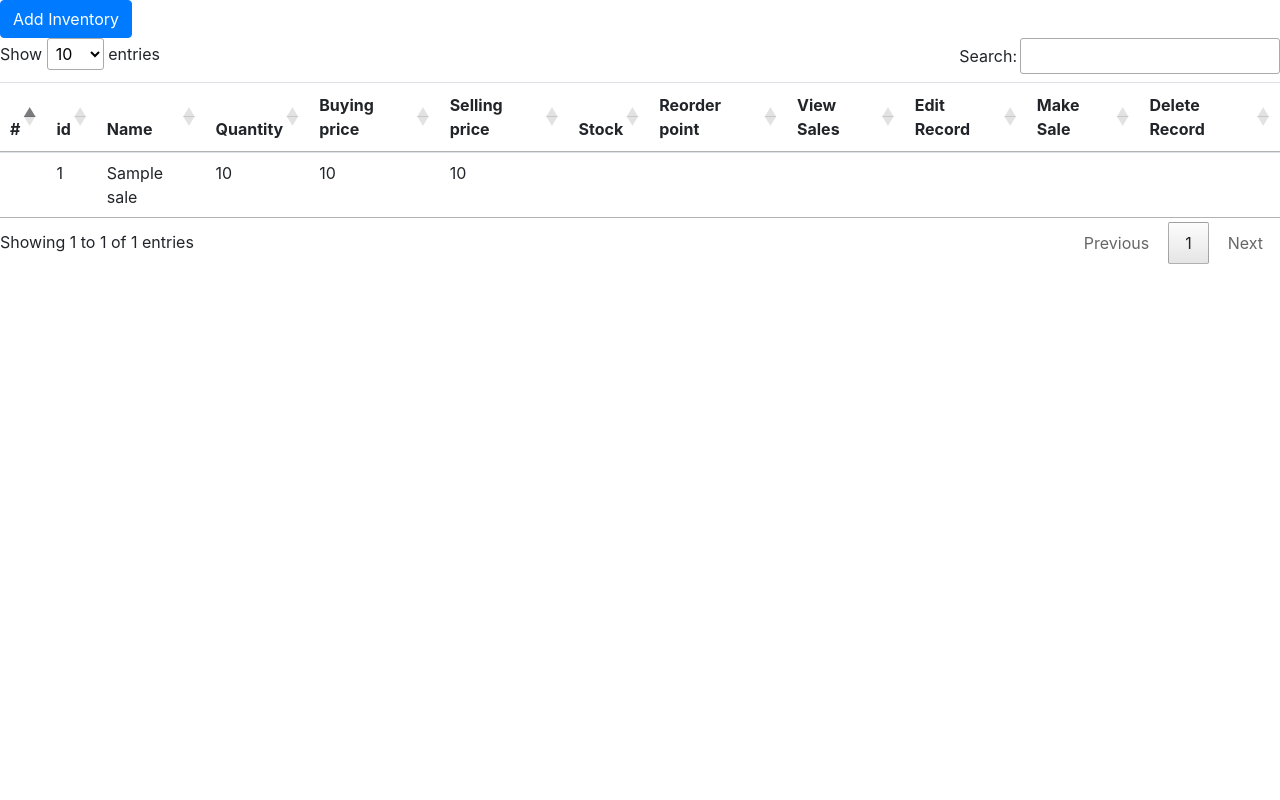
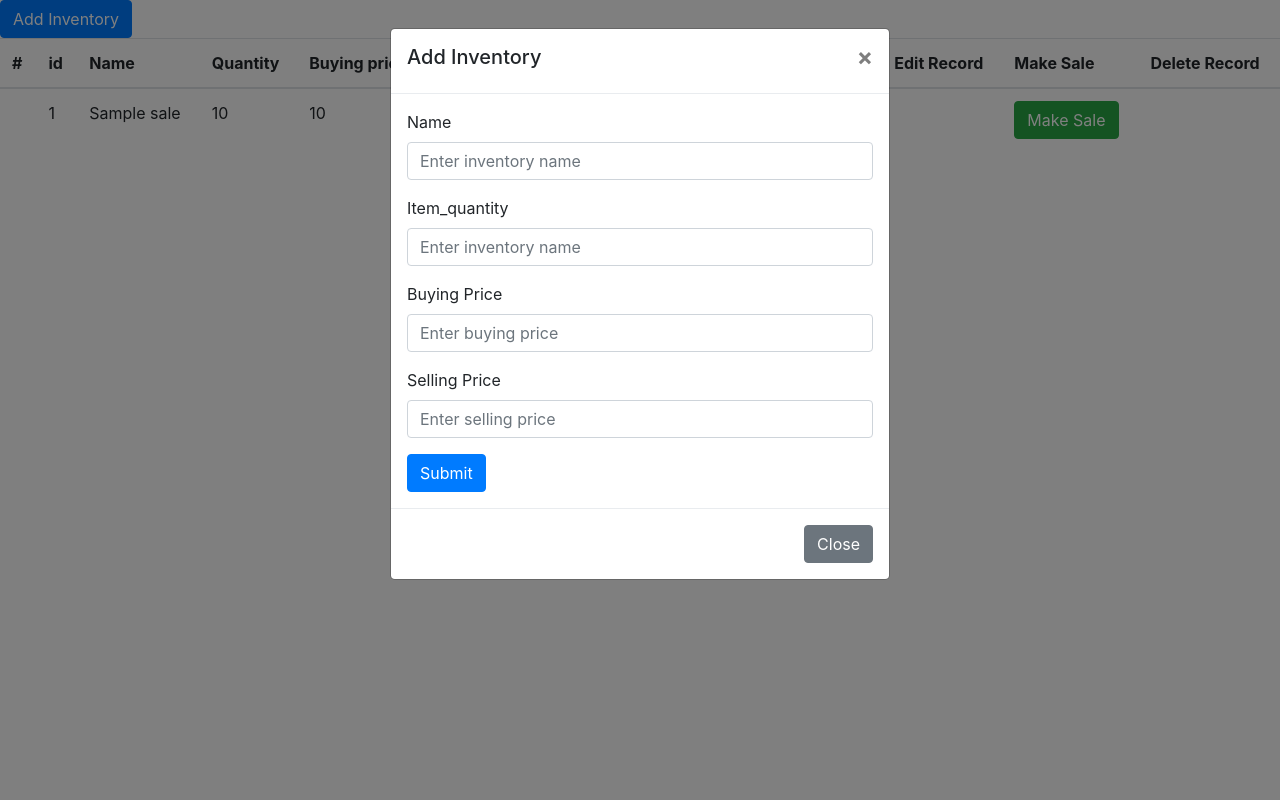
Before and after one commit to kbedan/flask_salessystem, a Flask app: page / in a window 1280 px wide, after a click on "Add Inventory". Run offline with Flask 2, Linux system fonts and the light colour scheme; tables that the repository leaves empty hold one stand-in row (values such as "Sample post"); some libraries are stand-ins or nearby versions.

Commit message:
todays changes

```diff
--- a/main.py
+++ b/main.py
@@ -3,18 +3,27 @@ from flask_sqlalchemy import SQLAlchemy
 
 app = Flask(__name__)
 # app.config.from_object(Development)
-app.config['SQLALCHEMY_DATABASE_URI'] = 'postgresql://postgres:123@localhost:5432/sales'
+app.config['SQLALCHEMY_TRACK_MODIFICATIONS'] = False
+app.config['SQLALCHEMY_DATABASE_URI'] = 'postgres://liexcoytcosxnj:34737de85c83796cc8e13eeb1ddd34ca09d8528c6cace23deffda0f91f08fae0@ec2-52-209-134-160.eu-west-1.compute.amazonaws.com:5432/d241ijf9g2avvh'
 db = SQLAlchemy(app)
 
 @app.before_first_request
 def create_table():
     db.create_all()
 
+class Item(db.Model):
+    __tablename__ = 'items'
+    id = db.Column(db.Integer, primary_key=True, autoincrement = True)
+    name = db.Column(db.String(80), unique=False, nullable=False)
+    quantity = db.Column(db.Integer, unique=False)
+    buying_price = db.Column(db.Integer, unique=False)
+    selling_price = db.Column(db.Integer, unique=False)
+
 class Sale(db.Model):
     __tablename__ = "sales"
     id = db.Column(db.Integer, primary_key=True)
     name = db.Column(db.String(20), unique=False, nullable=False)
-    quantity = db.Column(db.Integer, unique=False, nullable=False)
+    quantity = db.Column(db.Integer, unique=False,  nullable=False)
     buying_price= db.Column(db.Integer, unique=False, nullable=False)
     selling_price= db.Column(db.Integer, unique=False, nullable=False)
 
@@ -36,5 +45,29 @@ def salesitem():
     records=Sale.query.all()
     return render_template('items.html', records = records)
 
+@app.route('/sales', methods = ['POST'])
+def saleslisting():
+    if request.method == 'POST':
+        item_id = request.form['item_id']
+        quantity = request.form['item_quantity']
+        print("test", item_id, quantity)
+
+        item_to_edit = Item.query.filter_by(id = item_id).first()
+        item_to_edit.item_quantity = int(item_to_edit.item_quantity) - int(quantity)
+
+        if int(item_to_edit.item_quantity) - int(quantity) <= 0:
+            print("Quantity entered is more than the stock available")
+            return redirect(url_for('salesitem'))
+
+        db.session.add(item_to_edit)
+        db.session.commit()
+
+        a = Sale(item_id = item_id, quantity = quantity)
+        db.session.add(a)
+        db.session.commit()
+        print("Record successfully added")
+
+        return redirect(url_for('itemlisting'))
+
 if __name__ == '__main__':
    app.run(debug=True)
--- a/templates/items.html
+++ b/templates/items.html
@@ -108,7 +108,33 @@
         <td></td>
         <td></td>
         <td></td>
-        <td></td>
+        <td>
+          <button type="button" class="btn btn-success" data-toggle="modal" data-target="#exampleModal{{x.id}}">
+            Make Sale
+          </button>
+          <div class="modal fade" id="exampleModal{{x.id}}" tabindex="-1" aria-labelledby="exampleModalLabel"
+            aria-hidden="true">
+            <div class="modal-dialog">
+              <div class="modal-content">
+                <div class="modal-header">
+                  <h5 class="modal-title" id="exampleModalLabel">Make Sale</h5>
+                  <button type="button" class="btn-close" data-bs-dismiss="modal" aria-label="Close"></button>
+                </div>
+                <div class="modal-body">
+                  <form action="/sales" method="post">
+                    <input type="hidden" name="item_id" value="{{x.id}}">
+                    <div class="form-group">
+                      <label for="" class="form-label">Quantity</label>
+                      <input type="text" class="form-control" name="item_quantity" id="item_quantity"
+                        aria-describedby="emailHelp">
+                    </div>
+                    <input type="submit" class="btn btn-primary">
+                  </form>
+                </div>
+              </div>
+            </div>
+          </div>
+        </td>
         <td></td>
       </tr>
       {%endfor%}
@@ -117,24 +143,22 @@
   </table>
 
   <!-- datatables where? https://code.jquery.com/ & https://datatables.net/-->
-  <script src="https://code.jquery.com/jquery-3.6.0.js" integrity="sha256-H+K7U5CnXl1h5ywQfKtSj8PCmoN9aaq30gDh27Xc0jk="
+  <!-- <script src="https://code.jquery.com/jquery-3.6.0.js" integrity="sha256-H+K7U5CnXl1h5ywQfKtSj8PCmoN9aaq30gDh27Xc0jk="
     crossorigin="anonymous"></script>
   <script src="https://cdn.datatables.net/1.10.24/js/jquery.dataTables.min.js"></script>
   <script>$(document).ready(function () {
       $('#salestable').DataTable();
-    });</script>
+    });</script> -->
 
   <!-- Optional JavaScript -->
   <!-- jQuery first, then Popper.js, then Bootstrap JS -->
-  <!-- <script src="https://code.jquery.com/jquery-3.2.1.slim.min.js"
-    integrity="sha384-KJ3o2DKtIkvYIK3UENzmM7KCkRr/rE9/Qpg6aAZGJwFDMVNA/GpGFF93hXpG5KkN"
-    crossorigin="anonymous"></script>
+  <script src="https://code.jquery.com/jquery-3.2.1.js"></script>
   <script src="https://cdnjs.cloudflare.com/ajax/libs/popper.js/1.12.9/umd/popper.min.js"
     integrity="sha384-ApNbgh9B+Y1QKtv3Rn7W3mgPxhU9K/ScQsAP7hUibX39j7fakFPskvXusvfa0b4Q"
     crossorigin="anonymous"></script>
   <script src="https://maxcdn.bootstrapcdn.com/bootstrap/4.0.0/js/bootstrap.min.js"
     integrity="sha384-JZR6Spejh4U02d8jOt6vLEHfe/JQGiRRSQQxSfFWpi1MquVdAyjUar5+76PVCmYl"
-    crossorigin="anonymous"></script> -->
+    crossorigin="anonymous"></script>
 
 </body>
 
```
Also changed, not shown: requirements.txt (added, +14 -0 lines), 1 other file.
